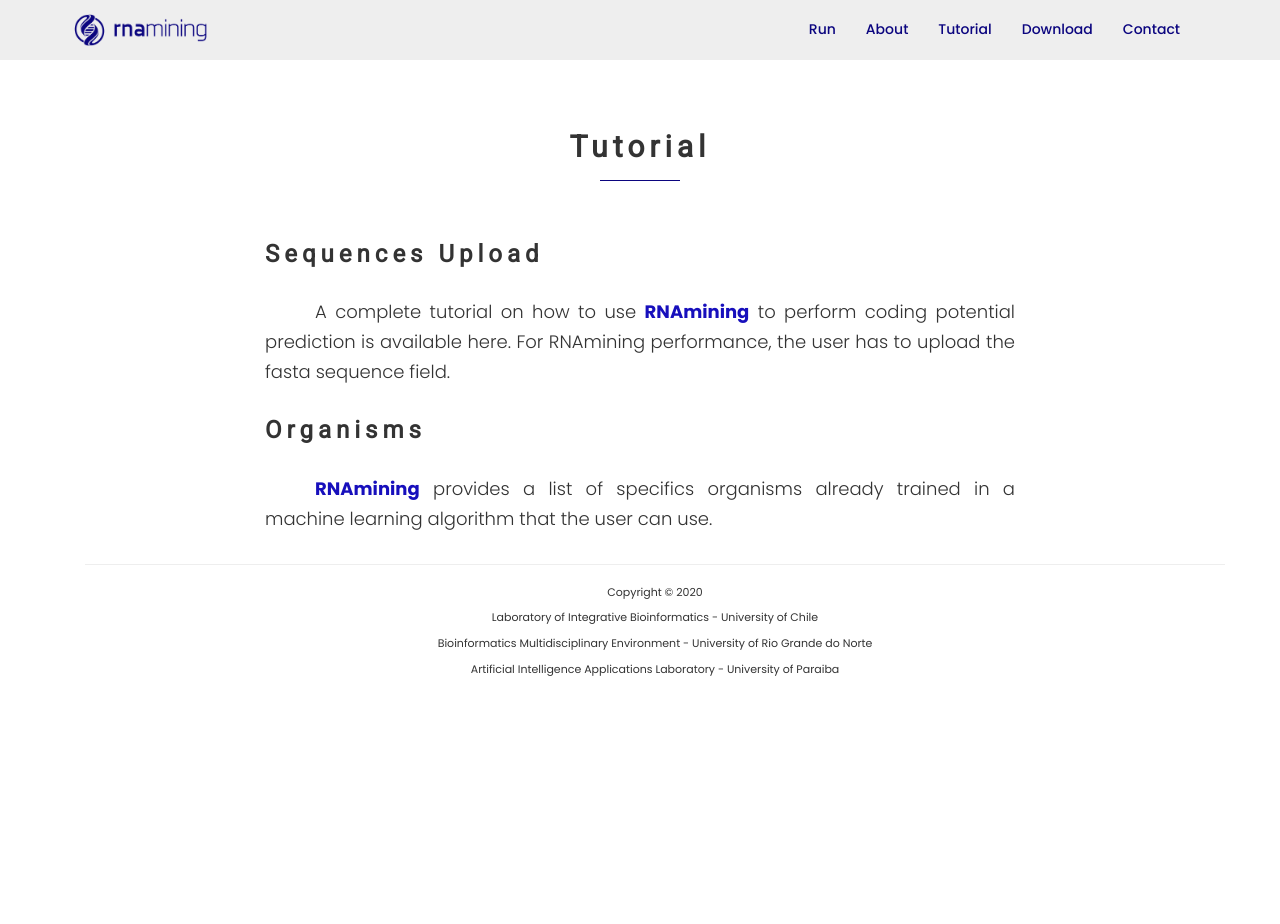
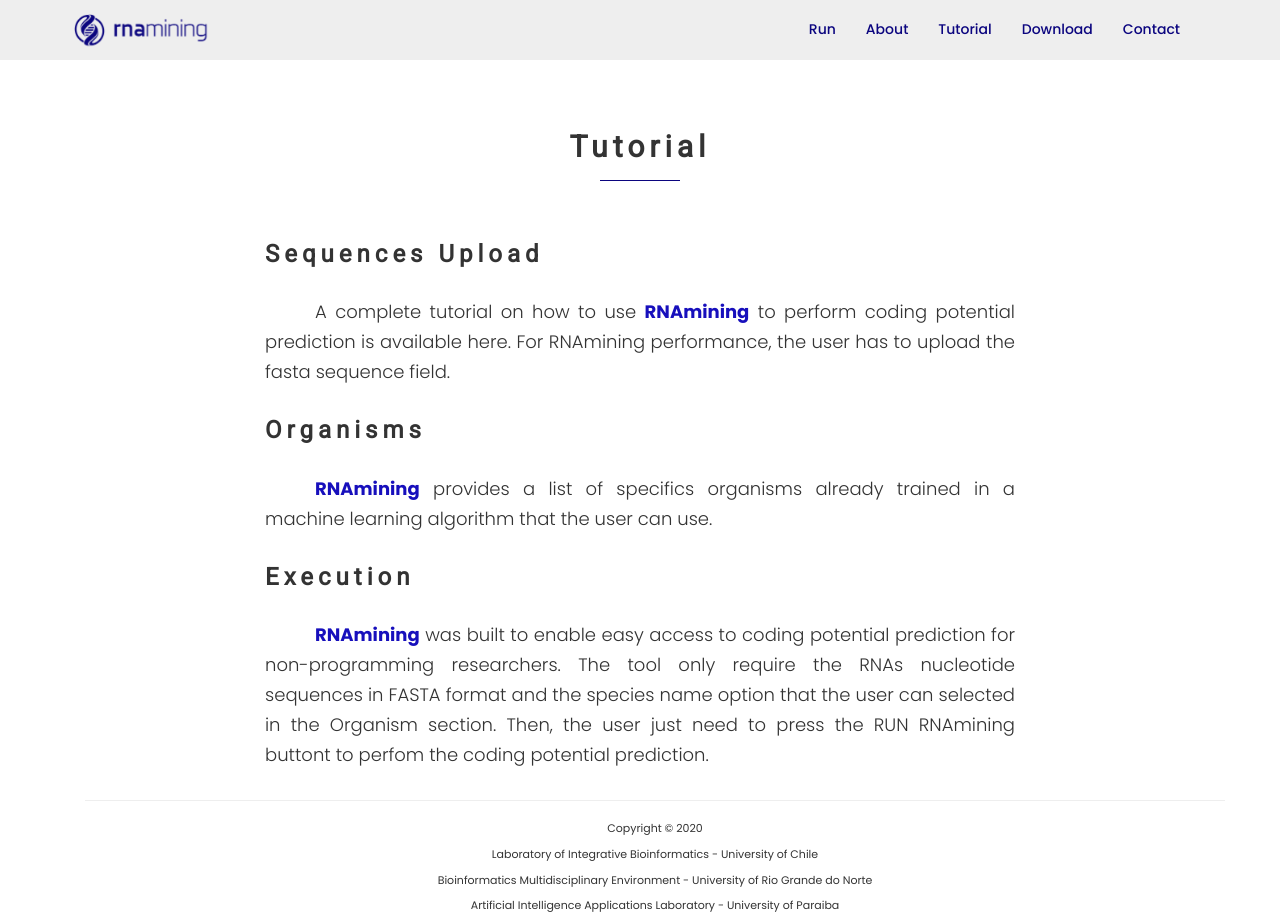
Before and after one commit to thaisratis/RNAmining, a PHP site: page /tutorial in a window 1280 px wide. Before the commit the page ends 676 px from the top, so only its background shows below. Run offline with PHP 8.4, Linux system fonts and the light colour scheme; some libraries are stand-ins or nearby versions.

Commit message:
Update tutorial.php

```diff
--- a/volumes/rnamining-front/tutorial.php
+++ b/volumes/rnamining-front/tutorial.php
@@ -28,6 +28,12 @@
                     <p><span class="specialchar">RNAmining</span> provides a list of specifics organisms already trained in a machine learning algorithm that the user can use.</p>
                 </h4>
 
+                <h3 class="portfolio-text">Execution</h3>
+                <h4 class="text-justify text-about" style="line-height:30px;text-indent:50px">
+                    <p><span class="specialchar">RNAmining</span> was built to enable easy access to coding potential prediction for non-programming researchers. The tool only require the RNAs nucleotide sequences in FASTA format and the species name option that the user can selected in the Organism section. Then, the user just need to press the RUN RNAmining buttont to perfom the coding potential prediction.</p>
+                </h4>
+
+
             </div>
         </div>
 
```
